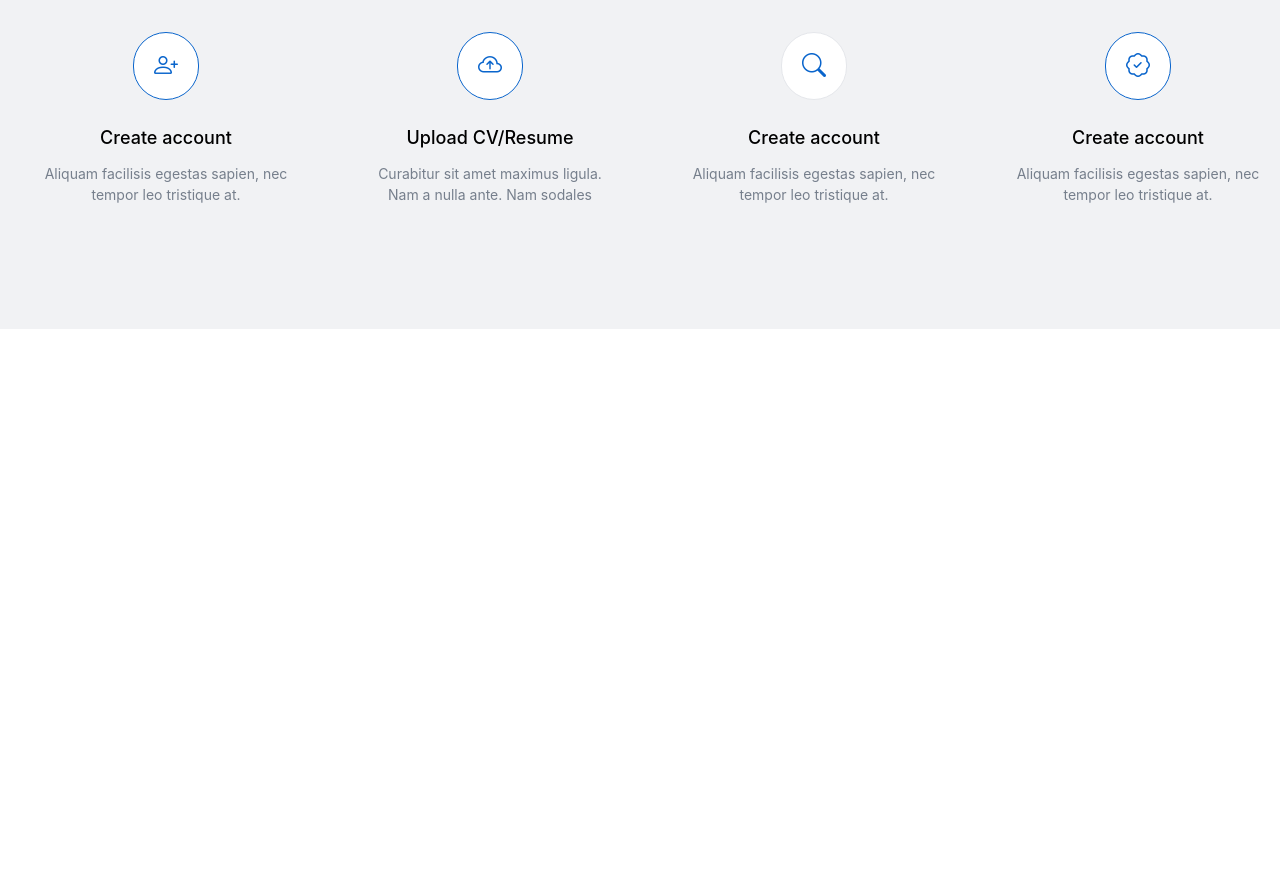
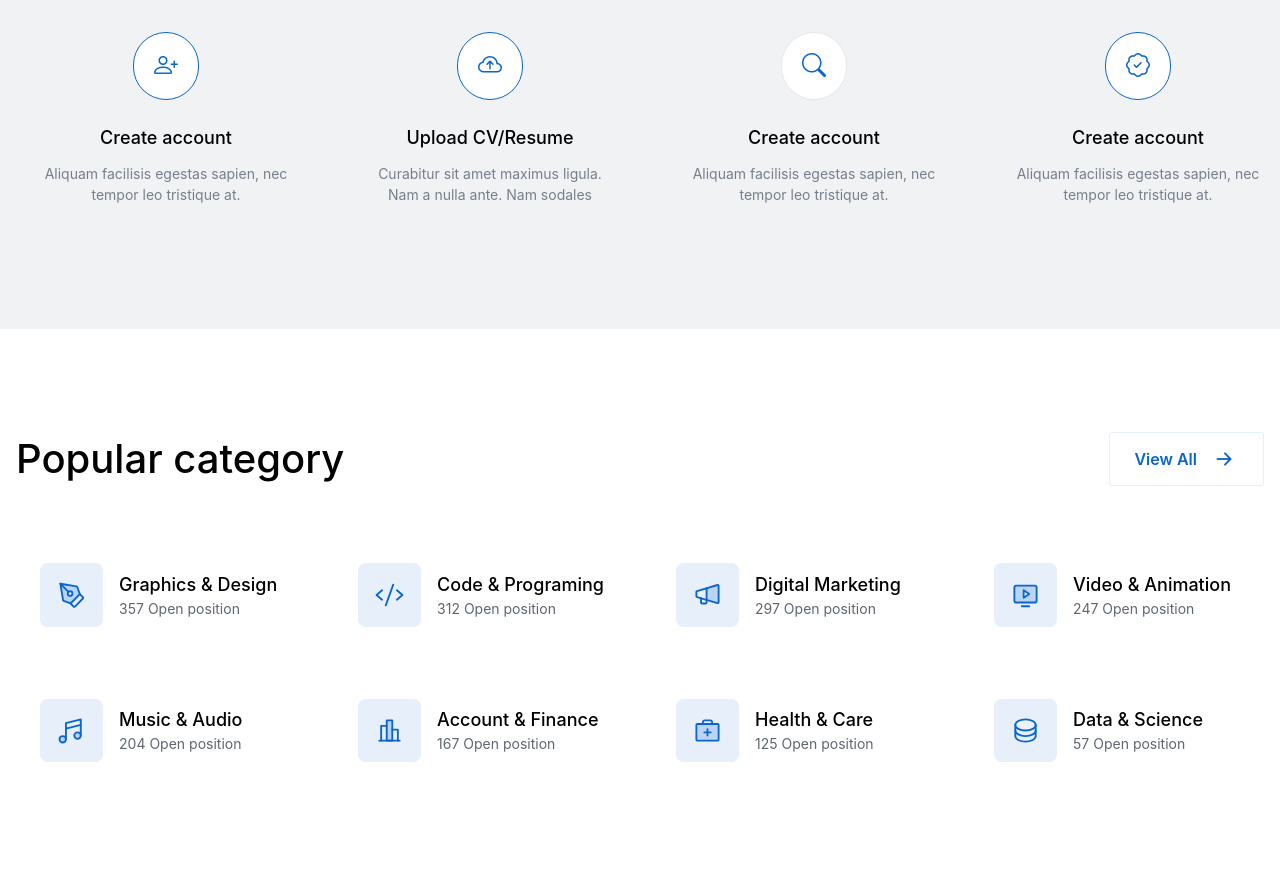
Before and after one commit to pnasiba/edujob.uz, a website: page index.html in a window 1280 px wide. Shown: the part 1701-2587 px from the top of the page. Before the commit the page ends 2030 px from the top, so only its background shows below. Drawn offline with nearby package versions, Linux system fonts and the light colour scheme.

Commit message:
popular section done

```diff
--- a/index.html
+++ b/index.html
@@ -344,7 +344,111 @@
             </div>
         </section>
 
+        <section class="popular">
+            <div class="container px-4 mx-auto">
+                <div class="py-[100px]">
+                    <div class=" flex justify-between items-center mb-[50px]">
+                        <h1 class="text-[40px] font-medium">Popular category</h1>
+                        <button
+                            class="flex items-center gap-[12px] py-[8px] px-[24px] rounded-[3px] border-[#E7F0FA] border-[1px] font-semibold text-[#0A65CC] hover:text-white hover:bg-[#0A65CC] duration-200 text-[16px]">
+                            View All
+                            <i class="bi bi-arrow-right-short text-3xl"></i>
+                        </button>
+                    </div>
 
+                    <div class="flex gap-[24px]">
+                        <div>
+                            <div class="flex gap-[16px] items-center p-[24px] hover:shadow-lg rounded-[12px] mb-[24px]">
+                                <div>
+                                    <img src="./assets/icons/popular-1.svg" alt="popular">
+                                </div>
+                                <div class="w-[180px]">
+                                    <p class="text-[18px] font-medium">Graphics & Design</p>
+                                    <p class="text-[#5E6670] text-[14px]">357 Open position</p>
+                                </div>
+                            </div>
+
+                            <div class="flex gap-[16px] items-center p-[24px] hover:shadow-lg rounded-[12px]">
+                                <div>
+                                    <img src="./assets/icons/popular-2.svg" alt="popular">
+                                </div>
+                                <div class="w-[180px]">
+                                    <p class="text-[18px] font-medium">Music & Audio</p>
+                                    <p class="text-[#5E6670] text-[14px]">204 Open position</p>
+                                </div>
+                            </div>
+                        </div>
+
+                        <div>
+                            <div class="flex gap-[16px] items-center p-[24px] hover:shadow-lg rounded-[12px] mb-[24px]">
+                                <div>
+                                    <img src="./assets/icons/popular-3.svg" alt="popular">
+                                </div>
+                                <div class="w-[180px]">
+                                    <p class="text-[18px] font-medium">Code & Programing</p>
+                                    <p class="text-[#5E6670] text-[14px]">312 Open position</p>
+                                </div>
+                            </div>
+
+                            <div class="flex gap-[16px] items-center p-[24px] hover:shadow-lg rounded-[12px]">
+                                <div>
+                                    <img src="./assets/icons/popular-4.svg" alt="popular">
+                                </div>
+                                <div class="w-[180px]">
+                                    <p class="text-[18px] font-medium">Account & Finance</p>
+                                    <p class="text-[#5E6670] text-[14px]">167 Open position</p>
+                                </div>
+                            </div>
+                        </div>
+
+                        <div>
+                            <div class="flex gap-[16px] items-center p-[24px] hover:shadow-lg rounded-[12px] mb-[24px]">
+                                <div>
+                                    <img src="./assets/icons/popular-5.svg" alt="popular">
+                                </div>
+                                <div class="w-[180px]">
+                                    <p class="text-[18px] font-medium">Digital Marketing</p>
+                                    <p class="text-[#5E6670] text-[14px]">297 Open position</p>
+                                </div>
+                            </div>
+
+                            <div class="flex gap-[16px] items-center p-[24px] hover:shadow-lg rounded-[12px]">
+                                <div>
+                                    <img src="./assets/icons/popular-6.svg" alt="popular">
+                                </div>
+                                <div class="w-[180px]">
+                                    <p class="text-[18px] font-medium">Health & Care</p>
+                                    <p class="text-[#5E6670] text-[14px]">125 Open position</p>
+                                </div>
+                            </div>
+                        </div>
+
+                        <div>
+                            <div class="flex gap-[16px] items-center p-[24px] hover:shadow-lg rounded-[12px] mb-[24px]">
+                                <div>
+                                    <img src="./assets/icons/popular-7.svg" alt="popular">
+                                </div>
+                                <div class="w-[180px]">
+                                    <p class="text-[18px] font-medium">Video & Animation</p>
+                                    <p class="text-[#5E6670] text-[14px]">247 Open position</p>
+                                </div>
+                            </div>
+
+                            <div class="flex gap-[16px] items-center p-[24px] hover:shadow-lg rounded-[12px]">
+                                <div>
+                                    <img src="./assets/icons/popular-8.svg" alt="popular">
+                                </div>
+                                <div class="w-[180px]">
+                                    <p class="text-[18px] font-medium">Data & Science</p>
+                                    <p class="text-[#5E6670] text-[14px]">57 Open position</p>
+                                </div>
+                            </div>
+                        </div>
+
+                    </div>
+                </div>
+            </div>
+        </section>
     </main>
 </body>
 
```
